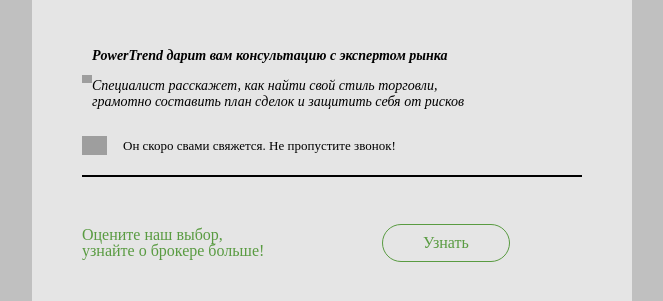
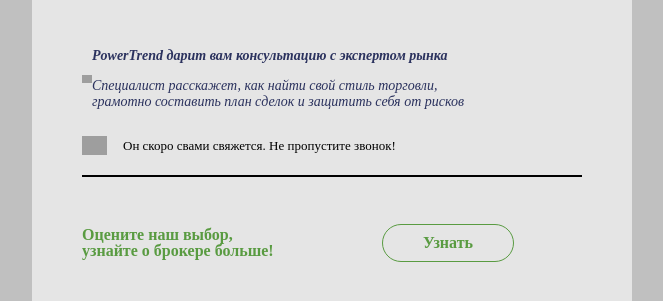
Before and after one commit to agvkamran/mayler_layout, a plain HTML site: page index.html in a window 1280 px wide. Shown: the part 1460-1761 px from the top of the page, without its empty margins (308-971 px from the left). Drawn offline with Linux system fonts and the light colour scheme; grey boxes are pictures that could not be loaded.

Commit message:
add finally

```diff
--- a/index.html
+++ b/index.html
@@ -37,8 +37,6 @@
 
         table {
             border-collapse: collapse;
-            mso-table-lspace: 0pt;
-            mso-table-rspace: 0pt;
         }
 
         .header-td {
@@ -102,7 +100,6 @@
                                                             <td style="padding-top: 71px">
                                                                 <img src="https://images2.imgbox.com/9e/86/WvolSHtB_o.png"
                                                                     <!-- alt="" />
-                                                                    <!-- <img src="./images/Group 68.png" alt=""> -->
                                                             </td>
                                                         </tr>
                                                     </table>
@@ -112,7 +109,6 @@
                                     <table cellpadding="0" cellspacing="0" width="258" align="left">
                                         <tr>
                                             <td>
-                                                <!-- <img src="./images/Group 68.png" alt=""> -->
                                                 <img src="https://images2.imgbox.com/0f/c8/iXvq9qvQ_o.png" alt="" />
                                             </td>
                                         </tr>
@@ -159,9 +155,8 @@
                                             <tr>
                                                 <td style="padding-left: 30px;  font-size: 14px; color:#2B325E" width="186">
                                                     <ul>
-                                                        <li style="color:#2B325E">Высокая безопасность</li>
-                                                        <li style="padding-top: 12px; color:#2B325E;">Возможность обучаться торговле
-                                                        </li>
+                                                        <li style="color:#2B325E;">Высокая безопасность</li>
+                                                        <li style="padding-top: 12px; color:#2B325E;">Возможность обучаться торговле</li>
                                                     </ul>
                                                 </td>
                                                 <td style="padding-left: 30px;" width="228">
@@ -192,9 +187,9 @@
                                         <img src="https://images2.imgbox.com/50/7e/bCWWJNCt_o.png" alt="">
                                     </td>
                                     <td>
-                                        <p style="font-size: 14px; font-weight: 700; font-style: italic;">PowerTrend дарит
+                                        <p style="font-size: 14px; font-weight: 700; font-style: italic; color: #2B325E;">PowerTrend дарит
                                             вам консультацию с экспертом рынка</p>
-                                        <p style="font-size: 14px; font-style: italic;">Специалист расскажет, как найти
+                                        <p style="font-size: 14px; font-style: italic; color: #2B325E;">Специалист расскажет, как найти
                                             свой стиль торговли, <br /> грамотно
                                             составить план сделок и защитить себя от рисков</p>
                                     </td>
@@ -210,8 +205,8 @@
                                         <img src="https://images2.imgbox.com/b1/66/4XOdB7Yt_o.png" alt="">
                                     </td>
                                     <td>
-                                        <p style="font-size: 13px; line-height: 17px; padding-left: 16px;">Он скоро
-                                            свами
+                                        <p style="font-size: 13px; line-height: 17px; padding-left: 16px;">
+                                            Он скоро свами
                                             свяжется. Не пропустите звонок!
                                         </p>
                                     </td>
@@ -234,12 +229,12 @@
                         <td bgcolor="#E5E5E5">
                             <table cellpadding="0" cellspacing="0" align="center" bgcolor="#E5E5E5" width="600">
                                 <tr>
-                                    <td width="192" style="color:#599B41; padding-top: 39px; padding-left: 50px; padding-bottom: 42px;">
-                                        Оцените наш выбор, узнайте о брокере больше!
+                                    <td width="192" style="color:#599B41; padding-top: 39px; padding-left: 50px; padding-bottom: 42px; font-weight: 700;">
+                                        Оцените наш выбор, <br /> узнайте о брокере больше!
                                     </td>
                                     <td style="padding-left: 108px; padding-top: 39px; padding-bottom: 42px;">
                                         <a href=""
-                                            style="display: inline-block; padding-top: 10px; padding-right: 40px; padding-bottom: 10px; padding-left: 40px; border: 1px solid #599B41; border-radius: 20px; color: #599B41; text-decoration: none">Узнать</a>
+                                            style="display: inline-block; padding-top: 10px; padding-right: 40px; padding-bottom: 10px; padding-left: 40px; border: 1px solid #599B41; border-radius: 20px; color: #599B41; text-decoration: none; font-weight: 700;">Узнать</a>
                                     </td>
                                 </tr>
                             </table>
```
Also changed, not shown: 1 other file.
